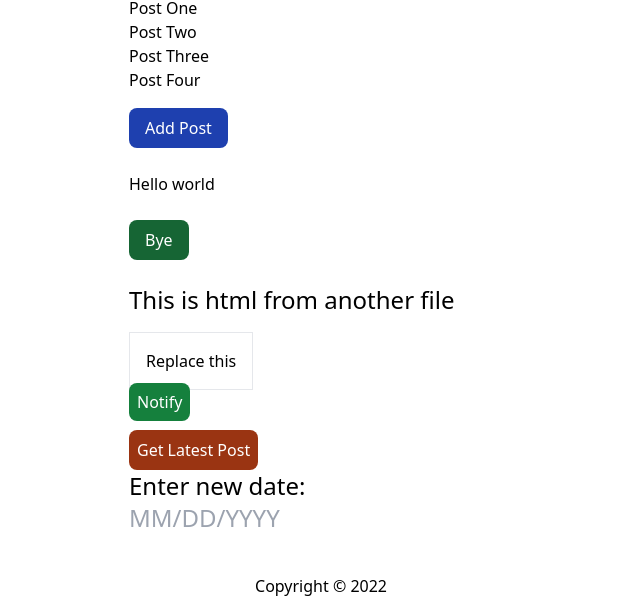
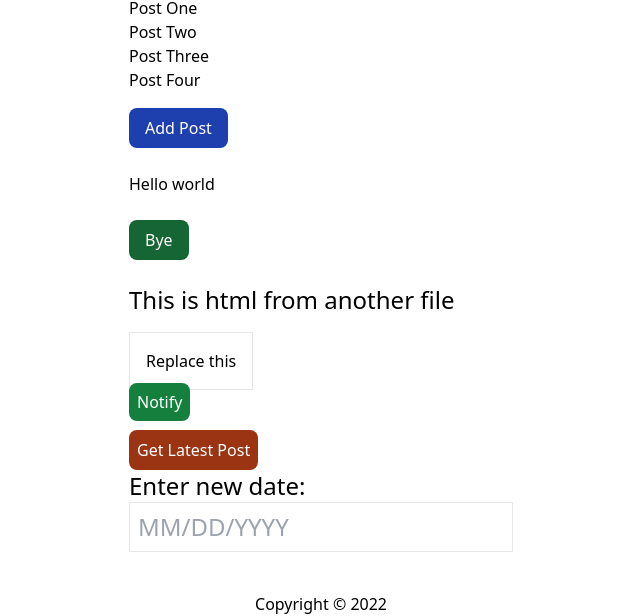
Before and after one commit to ashishdasnurkar/alpinejs-sample, a plain HTML site: page index.html in a window 1280 px wide. Shown: the part 358-974 px from the top of the page, without its empty margins (319-959 px from the left). Drawn offline with nearby package versions, Linux system fonts and the light colour scheme.

Commit message:
fix input style

```diff
--- a/index.html
+++ b/index.html
@@ -127,7 +127,11 @@
         </button>
         <div class="text-2xl mb-2">
           Enter new date:
-          <input x-mask="99/99/9999" placeholder="MM/DD/YYYY" />
+          <input
+            class="border w-full p-2"
+            x-mask="99/99/9999"
+            placeholder="MM/DD/YYYY"
+          />
         </div>
       </div>
       <!--div with x-data model-->
```
